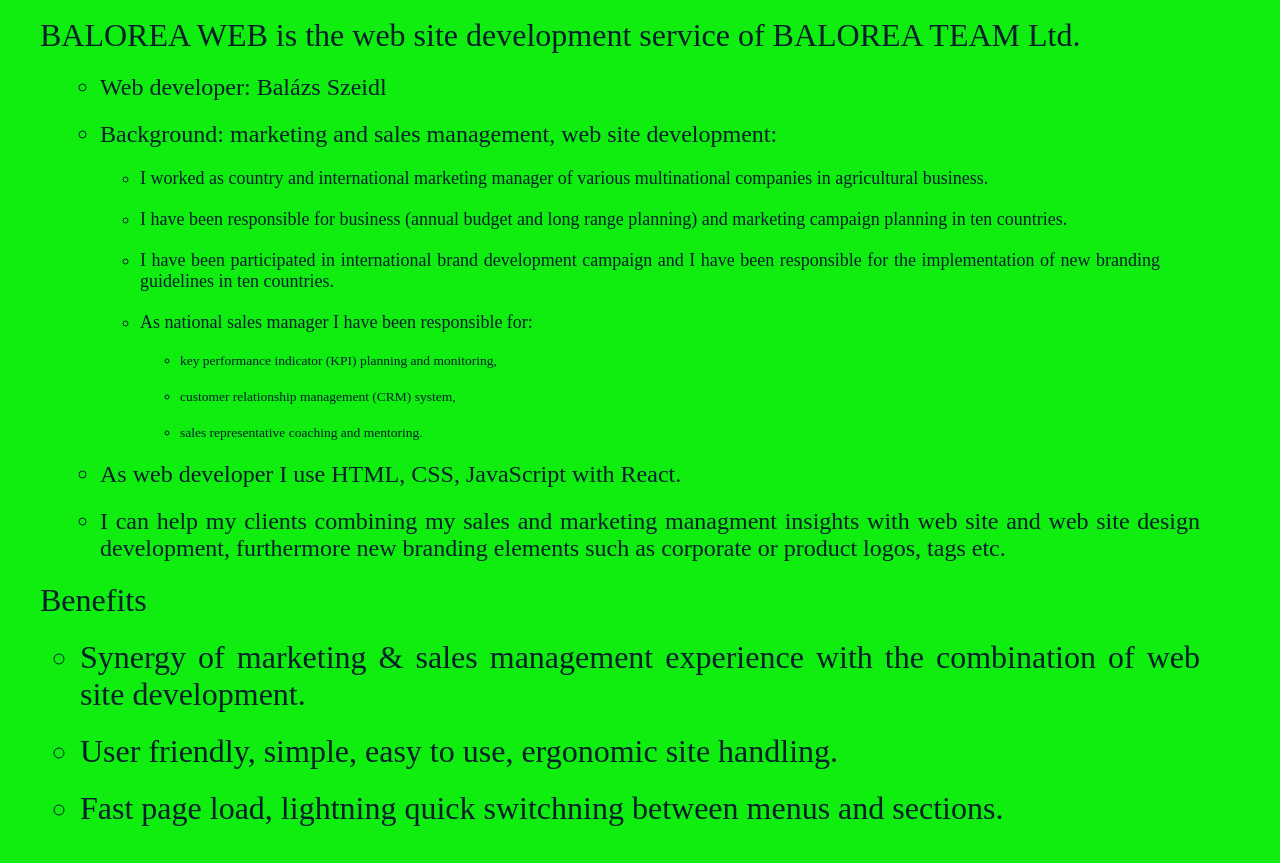
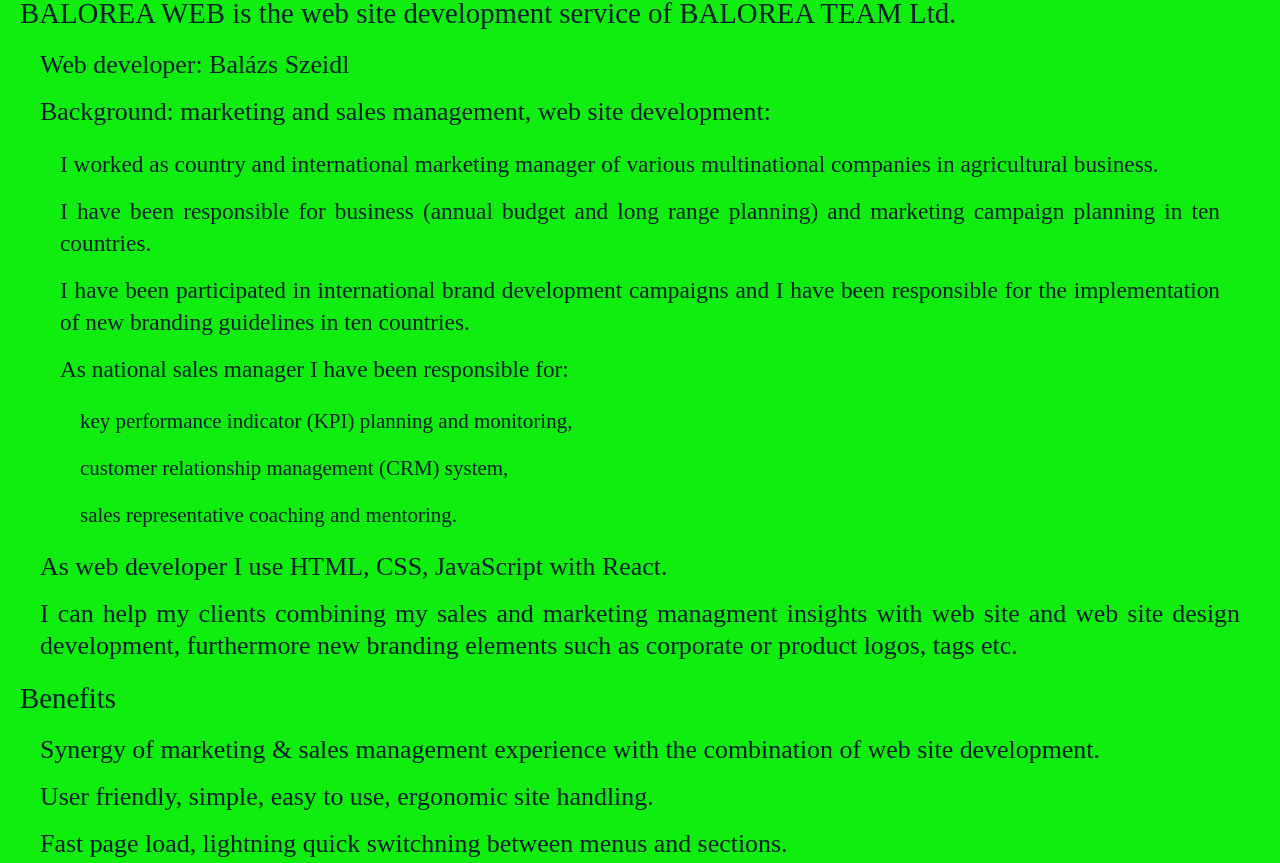
Before and after one commit to szeidl-balazs/nextgenfarmingweb, a React (Create React App) app in the folder frontend/: page / in a window 1280 px wide. Shown: the part 1137-2000 px from the top of the page. Built offline with nearby package versions, Linux system fonts and the light colour scheme; a web font is replaced by a local one.

Commit message:
Nested list in Benefits section improed.

```diff
--- a/frontend/src/components/css_files/3_2_benefit.css
+++ b/frontend/src/components/css_files/3_2_benefit.css
@@ -9,6 +9,7 @@
 
 .benefits-list {
     list-style-type: none;
+    line-height: 2rem;
 }
 
 .benefit-img {
--- a/frontend/src/components/structure_components/5_0_Benefits_eng.jsx
+++ b/frontend/src/components/structure_components/5_0_Benefits_eng.jsx
@@ -11,36 +11,36 @@ const BenefitsEng = () => {
             <h2>INTRODUCTION</h2>
 
             <ul className="benefits-list">
-                <li>BALOREA WEB is the web site development service of BALOREA TEAM Ltd.
-                    <ul className="nested-list">
+                <p>BALOREA WEB is the web site development service of BALOREA TEAM Ltd.
+                    <ul>
 
-                        <li>Web developer: Balázs Szeidl</li>
-                        <li>Background: marketing and sales management, web site development:
+                        <p>Web developer: Balázs Szeidl</p>
+                        <p>Background: marketing and sales management, web site development:
                             <ul>
-                                <li>I worked as country and international marketing manager of various multinational companies in agricultural business.</li>
-                                <li>I have been responsible for business (annual budget and long range planning) and marketing campaign planning in ten countries.</li>
-                                <li>I have been participated in international brand development campaign and I have been responsible for the implementation of new branding guidelines in ten countries.</li>
-                                <li>As national sales manager I have been responsible for:
+                                <p>I worked as country and international marketing manager of various multinational companies in agricultural business.</p>
+                                <p>I have been responsible for business (annual budget and long range planning) and marketing campaign planning in ten countries.</p>
+                                <p>I have been participated in international brand development campaigns and I have been responsible for the implementation of new branding guidelines in ten countries.</p>
+                                <p>As national sales manager I have been responsible for:
                                     <ul>
-                                        <li>key performance indicator (KPI) planning and monitoring,</li>
-                                        <li>customer relationship management (CRM) system,</li>
-                                        <li>sales representative coaching and mentoring.</li>
+                                        <p>key performance indicator (KPI) planning and monitoring,</p>
+                                        <p>customer relationship management (CRM) system,</p>
+                                        <p>sales representative coaching and mentoring.</p>
                                     </ul>
-                                </li>
+                                </p>
                             </ul>
-                        </li>
-                        <li>As web developer I use HTML, CSS, JavaScript with React.</li>
-                        <li>I can help my clients combining my sales and marketing managment insights with web site and web site design development, furthermore new branding elements such as corporate or product logos, tags etc.</li>
+                        </p>
+                        <p>As web developer I use HTML, CSS, JavaScript with React.</p>
+                        <p>I can help my clients combining my sales and marketing managment insights with web site and web site design development, furthermore new branding elements such as corporate or product logos, tags etc.</p>
 
                     </ul>
-                </li>
-                <li>Benefits
+                </p>
+                <p>Benefits
                     <ul>
-                      <li>Synergy of marketing & sales management experience with the combination of web site development.</li>
-                      <li>User friendly, simple, easy to use, ergonomic site handling.</li>
-                      <li>Fast page load, lightning quick switchning between menus and sections.</li>
+                      <p>Synergy of marketing & sales management experience with the combination of web site development.</p>
+                      <p>User friendly, simple, easy to use, ergonomic site handling.</p>
+                      <p>Fast page load, lightning quick switchning between menus and sections.</p>
                     </ul>
-                </li>
+                </p>
             </ul>
 
         </div>
```
